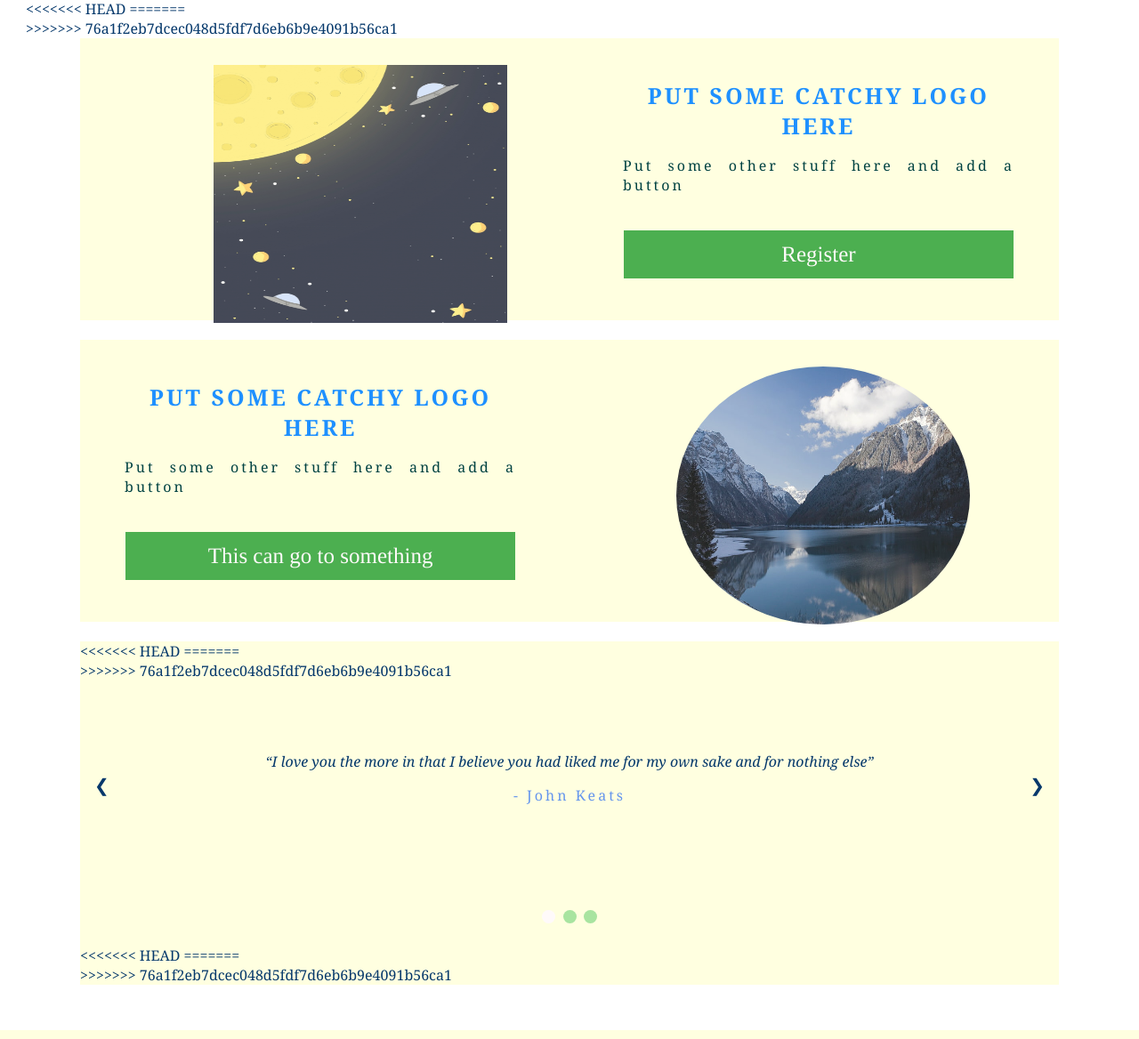
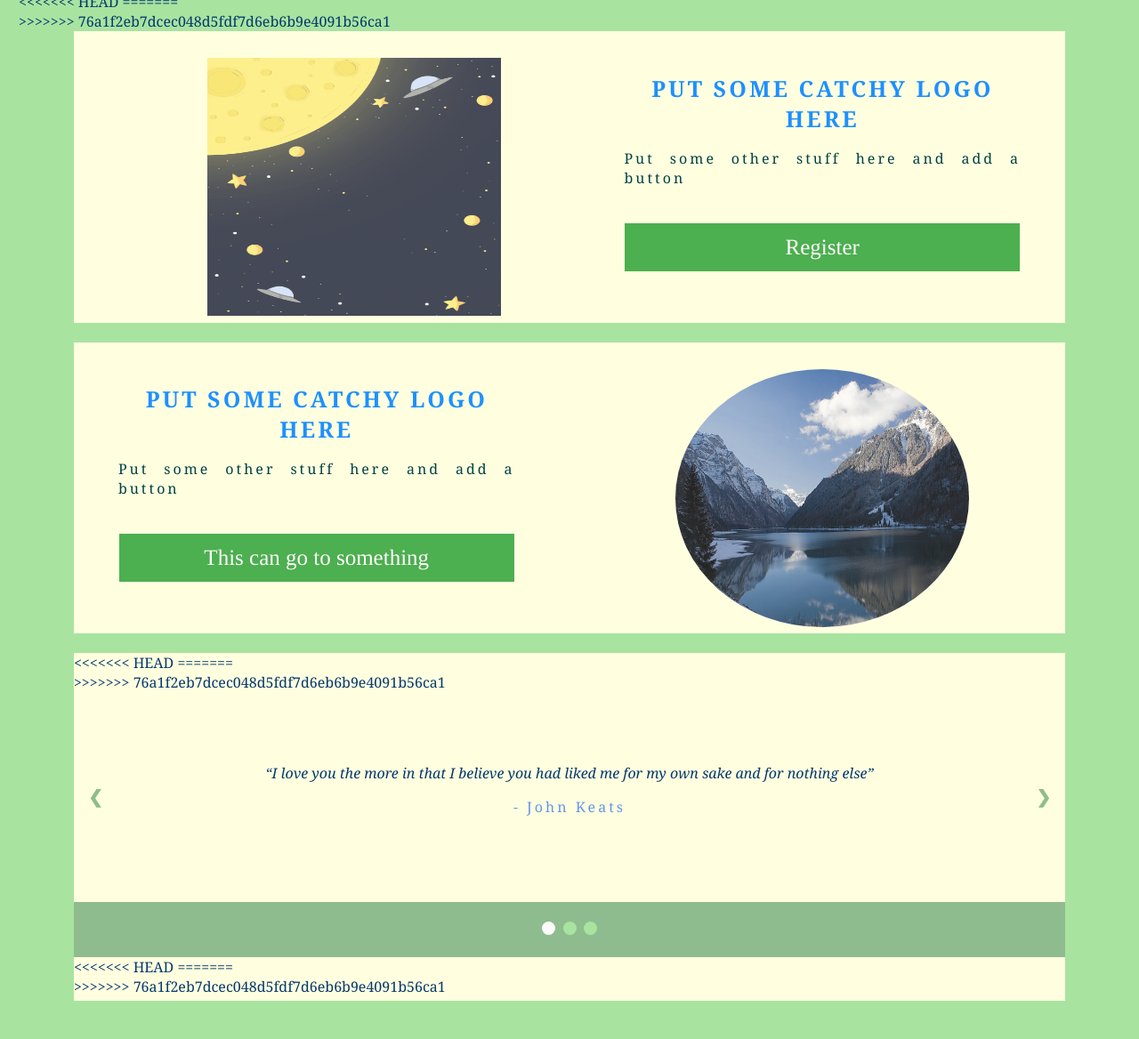
Before and after one commit to sabrinalugoa21/CMPE131PROJECT, a PHP site: page /homepage.php in a window 1280 px wide. Shown: the part 406-1574 px from the top of the page at 89% size. Run offline with PHP 8.4, Linux system fonts and the light colour scheme.

Commit message:
Update homepage.css

```diff
--- a/homepage.css
+++ b/homepage.css
@@ -7,11 +7,7 @@
     font-family:Georgia;
     color: #05386B;
     padding: 5px;
-<<<<<<< HEAD
-    background:	#FFFFF0;
-=======
     background:	#a8e4a0;
->>>>>>> 76a1f2eb7dcec048d5fdf7d6eb6b9e4091b56ca1
     margin: 0;
   }
 /* HEADER
@@ -75,11 +71,7 @@
 /*TOP LINK BAR*/
   .topnav {
     overflow: hidden;
-<<<<<<< HEAD
-    background-color: #a8e4a0;
-=======
     background-color: lightyellow;
->>>>>>> 76a1f2eb7dcec048d5fdf7d6eb6b9e4091b56ca1
   }
   .topnav2 {
     overflow: hidden;
@@ -123,11 +115,7 @@
     z-index: 1;
     top: 0;
     left: 0;
-<<<<<<< HEAD
-    background-color: #a8e4a0;
-=======
     background-color: #8FBC8F;
->>>>>>> 76a1f2eb7dcec048d5fdf7d6eb6b9e4091b56ca1
     overflow-x: hidden;
     transition: 0.5s;
     padding-top: 60px;
@@ -136,20 +124,12 @@
     padding: 8px 8px 8px 32px;
     text-decoration: none;
     font-size: 25px;
-<<<<<<< HEAD
-    color: #818181;
-=======
     color: lightyellow;
->>>>>>> 76a1f2eb7dcec048d5fdf7d6eb6b9e4091b56ca1
     display: block;
     transition: 0.3s;
   }
   .sidenav a:hover {
-<<<<<<< HEAD
-    color: #fffafa;
-=======
     color: #818181;
->>>>>>> 76a1f2eb7dcec048d5fdf7d6eb6b9e4091b56ca1
   }
   .sidenav .closebtn {
     position: absolute;
@@ -172,11 +152,6 @@
   .header {
     overflow: hidden;
     background-color: #f1f1f1;
-<<<<<<< HEAD
-    border-style: solid;
-    border-color: #a8e4a0;
-=======
->>>>>>> 76a1f2eb7dcec048d5fdf7d6eb6b9e4091b56ca1
     border-width: thick;
     border-top: none;
     padding: 50px 20px;
@@ -226,11 +201,6 @@
 
 /*BEGIN: SECTION*/
   .section{
-<<<<<<< HEAD
-    border-bottom-style:solid;
-    border-color: dodgerblue;
-=======
->>>>>>> 76a1f2eb7dcec048d5fdf7d6eb6b9e4091b56ca1
     padding-bottom: 5px;
     margin-left: 5%;
     margin-right: 5%;
@@ -246,10 +216,6 @@
     opacity: .87;
   }
 
-<<<<<<< HEAD
-
-=======
->>>>>>> 76a1f2eb7dcec048d5fdf7d6eb6b9e4091b56ca1
   img:hover {
     -webkit-transform: scaleX(-1);
     transform: scaleX(-1);
@@ -293,11 +259,7 @@
     border: 3px double #4CAF50;
   }
   .button1:hover {
-<<<<<<< HEAD
-    background-color: #fffafa;
-=======
     background-color: #FFFFE0;
->>>>>>> 76a1f2eb7dcec048d5fdf7d6eb6b9e4091b56ca1
     color: #1e90ff;
   }
 /*END: Buttons*/
@@ -306,11 +268,7 @@
   /* Slideshow container */
   .slideshow-container {
     position: relative;
-<<<<<<< HEAD
-    background: #a8e4a0;
-=======
     background: lightyellow;
->>>>>>> 76a1f2eb7dcec048d5fdf7d6eb6b9e4091b56ca1
   }
   /* Slides */
   .mySlides {
@@ -327,11 +285,7 @@
     width: auto;
     margin-top: -30px;
     padding: 16px;
-<<<<<<< HEAD
-    color: #fffafa;
-=======
     color: #8FBC8F;
->>>>>>> 76a1f2eb7dcec048d5fdf7d6eb6b9e4091b56ca1
     font-weight: bold;
     font-size: 20px;
     border-radius: 0 3px 3px 0;
@@ -345,23 +299,14 @@
   }
   /* On hover, add a black background color with a little bit see-through */
   .prev:hover, .next:hover {
-<<<<<<< HEAD
-    background-color: #fffafa;
-    color: black;
-=======
     background-color: #8FBC8F;
     color: #fffafa;
->>>>>>> 76a1f2eb7dcec048d5fdf7d6eb6b9e4091b56ca1
   }
   /* The dot/bullet/indicator container */
   .dot-container {
       text-align: center;
       padding: 20px;
-<<<<<<< HEAD
-      background: #4CAF50;
-=======
       background: #8FBC8F;
->>>>>>> 76a1f2eb7dcec048d5fdf7d6eb6b9e4091b56ca1
   }
   /* The dots/bullets/indicators */
   .dot {
```
